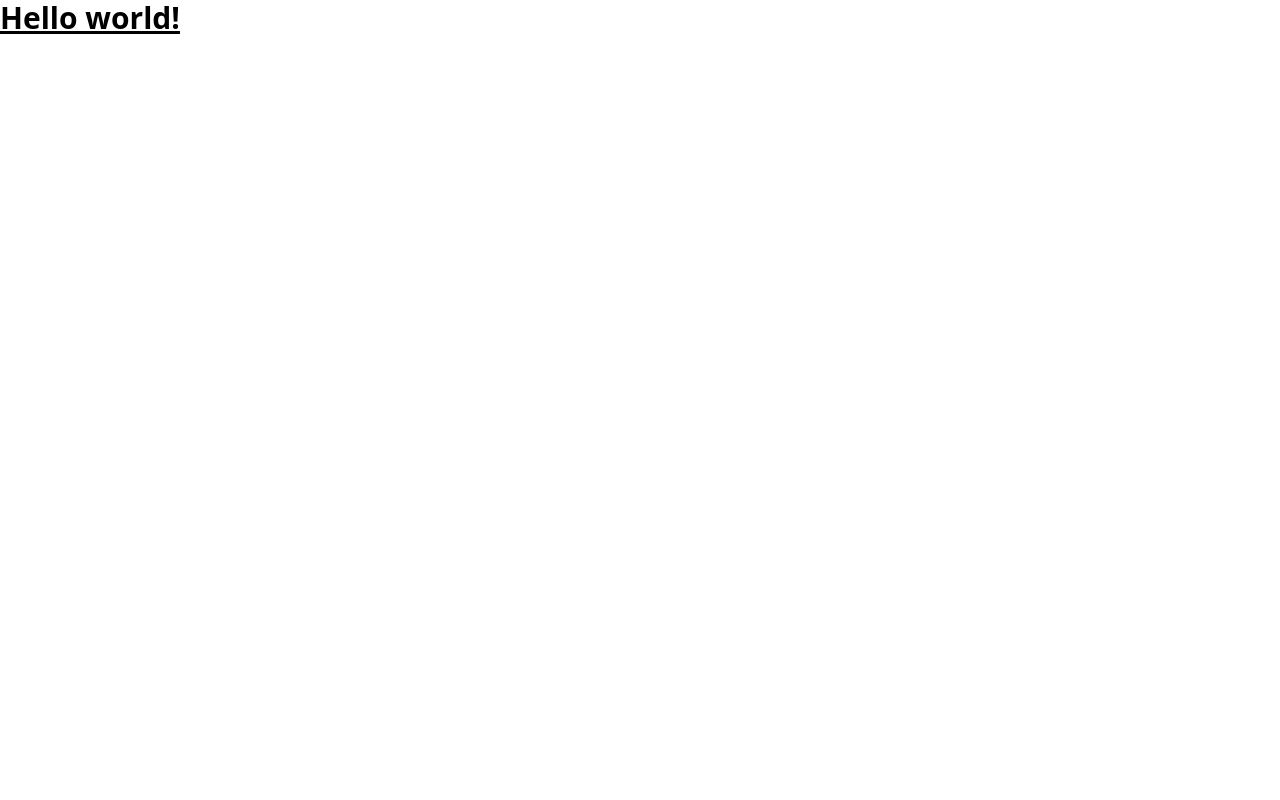
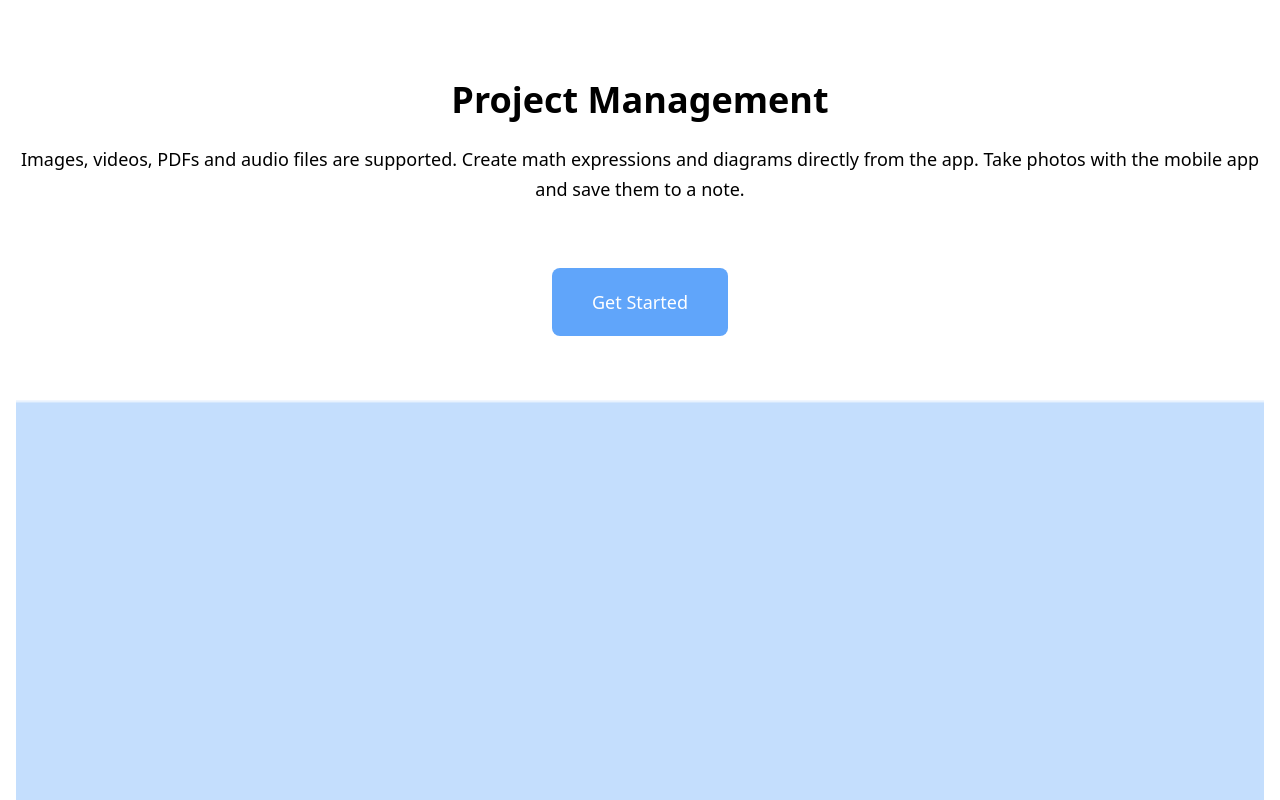
Before and after one commit to MariusAskelovic/3_git_tailwind, a website: page src/index.html in a window 1280 px wide. Shown: the top 800 px of the page. Drawn offline with Linux system fonts and the light colour scheme.

Commit message:
section project management

```diff
--- a/package.json
+++ b/package.json
@@ -4,7 +4,7 @@
   "description": "",
   "main": "index.js",
   "scripts": {
-    "test": "echo \"Error: no test specified\" && exit 1"
+    "dev": "npx tailwindcss -i ./src/input.css -o ./dist/output.css --watch"
   },
   "keywords": [],
   "author": "",
--- a/src/index.html
+++ b/src/index.html
@@ -1,16 +1,25 @@
-<!doctype html>
+<!DOCTYPE html>
 <html>
 
 <head>
-    <meta charset="UTF-8">
-    <meta name="viewport" content="width=device-width, initial-scale=1.0">
-    <link href="/dist/output.css" rel="stylesheet">
+    <meta charset="UTF-8" />
+    <meta name="viewport" content="width=device-width, initial-scale=1.0" />
+    <link href="/dist/output.css" rel="stylesheet" />
 </head>
 
 <body>
-    <h1 class="text-3xl font-bold underline">
-        Hello world!
-    </h1>
+    <section class="pt-20 pb-24">
+        <div class="px-4 text-center">
+            <h2 class="text-4xl font-bold pb-6">Project Management</h2>
+            <p class="text-lg leading-[30px]">
+                Images, videos, PDFs and audio files are supported. Create math
+                expressions and diagrams directly from the app. Take photos with the
+                mobile app and save them to a note.</p>
+            <button class="bg-blue-400 text-white my-16 px-10 py-5 rounded-lg text-lg cursor-pointer border-none">
+                Get Started </button>
+            <img src="img/blue-background.png" alt="blue screen" class="block w-full">
+        </div>
+    </section>
 </body>
 
 </html>
```
Also changed, not shown: dist/output.css, src/img/BG.png (added), src/img/blue-background.png (added), 1 other file.
